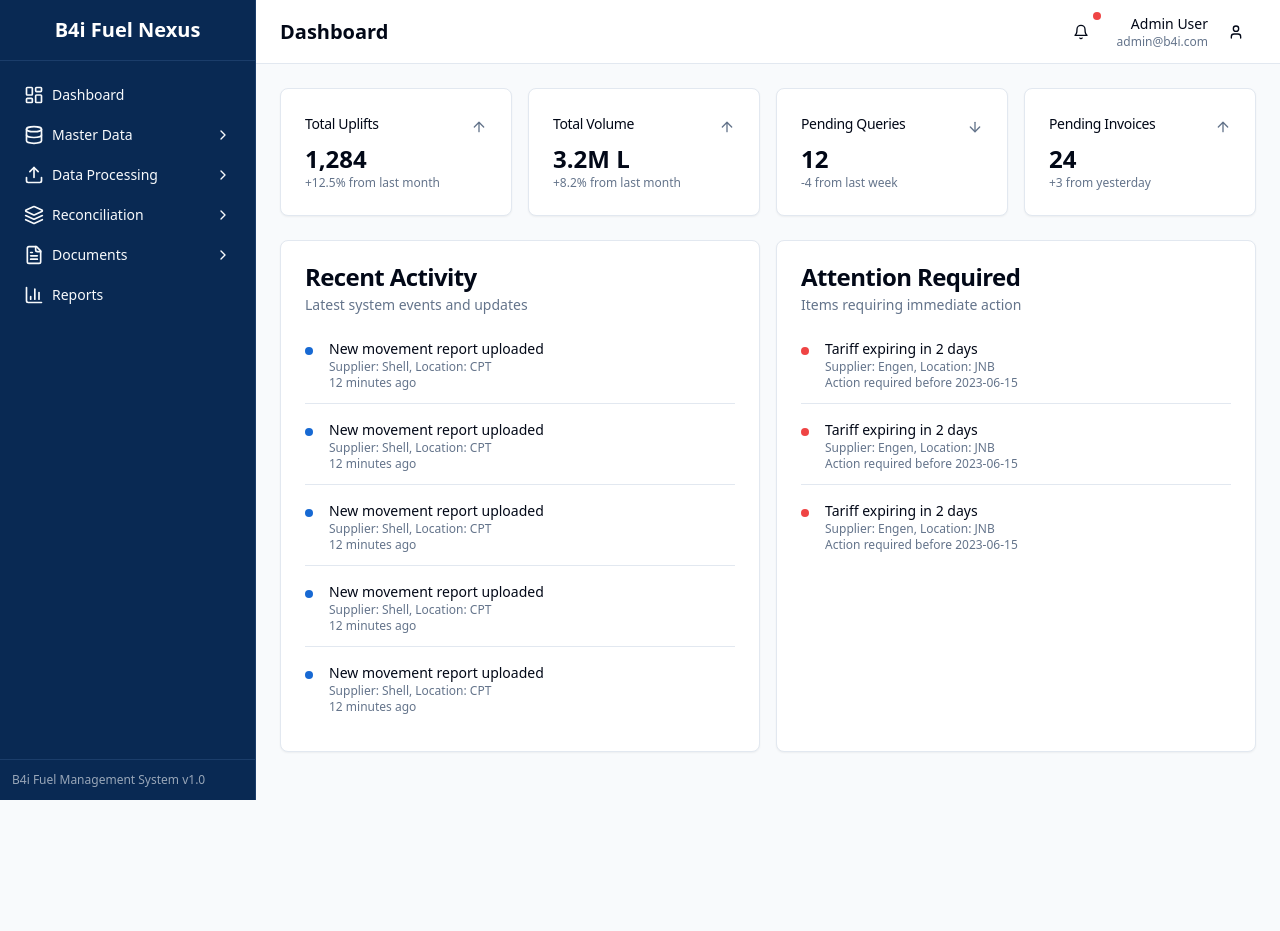
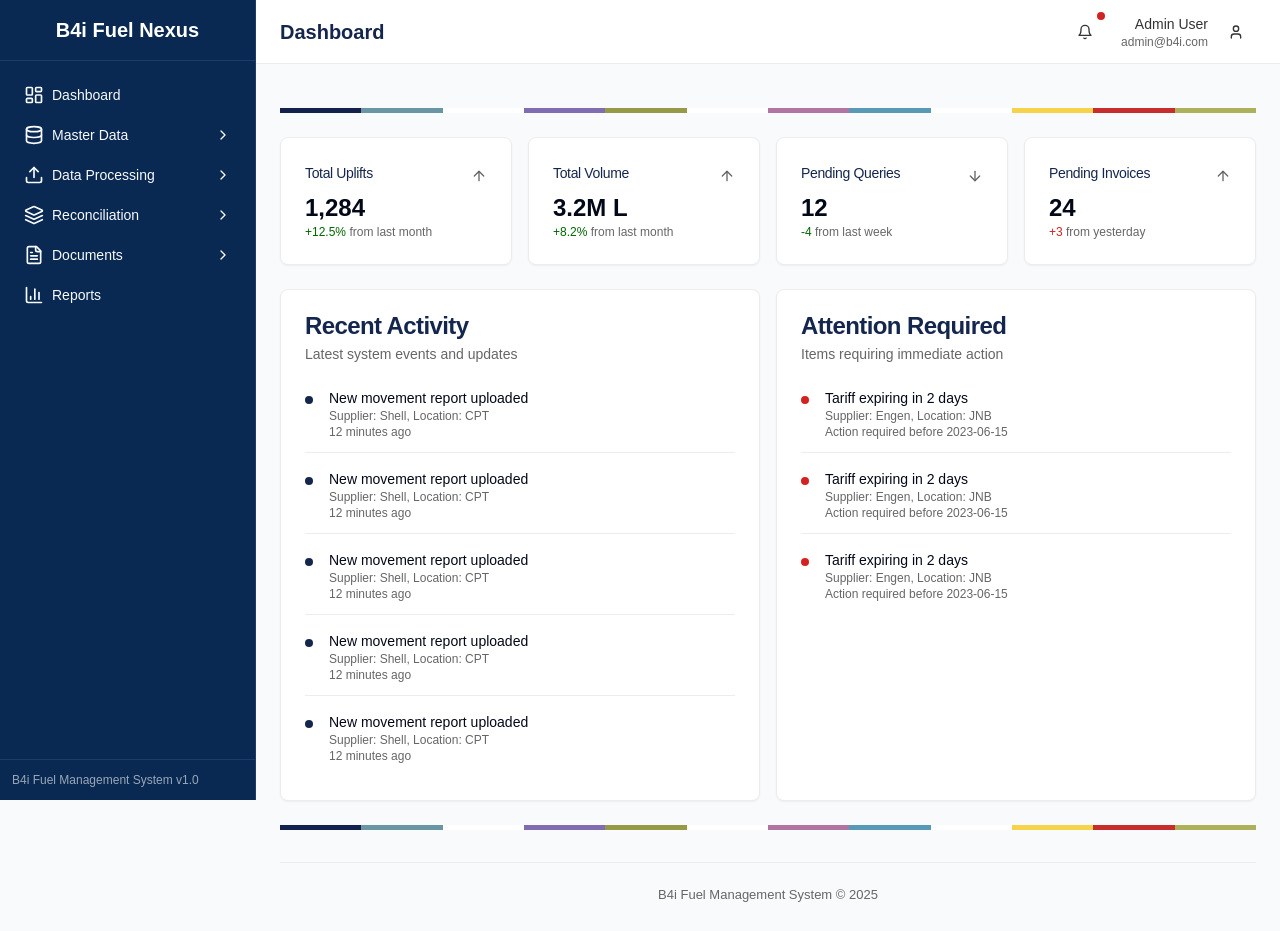
Before and after one commit to Morne004/fuel-nexus-tracker-51, a React (Vite) app: page /dashboard in a window 1280 px wide. Before the commit the page ends 800 px from the top, so only its background shows below. Built offline with nearby package versions, Linux system fonts and the light colour scheme.

Commit message:
feat: Apply B4i FMS UI style guide
This commit implements the B4i FMS UI style guide, including color palette, typography, spacing, and component standards. It also includes the implementation of reusable components such as PageLayout, ColorDivider, buttons, form elements, data tables, and modals.

```diff
--- a/src/components/layout/Header.tsx
+++ b/src/components/layout/Header.tsx
@@ -10,12 +10,12 @@ type HeaderProps = {
 const Header = ({ title }: HeaderProps) => {
   return (
     <header className="h-16 flex items-center justify-between px-6 border-b bg-white">
-      <h1 className="text-xl font-semibold">{title}</h1>
+      <h1 className="text-xl font-semibold text-primary">{title}</h1>
 
       <div className="flex items-center space-x-4">
         <Button variant="ghost" size="icon" className="relative">
           <Bell className="h-5 w-5" />
-          <span className="absolute top-0 right-0 h-2 w-2 rounded-full bg-red-500" />
+          <span className="absolute top-0 right-0 h-2 w-2 rounded-full bg-destructive" />
         </Button>
 
         <div className="flex items-center space-x-2">
--- a/src/components/layout/PageLayout.tsx
+++ b/src/components/layout/PageLayout.tsx
@@ -2,6 +2,7 @@
 import React from 'react';
 import Sidebar from './Sidebar';
 import Header from './Header';
+import ColorDivider from '@/components/ui/color-divider';
 
 type PageLayoutProps = {
   children: React.ReactNode;
@@ -14,7 +15,14 @@ const PageLayout = ({ children, title }: PageLayoutProps) => {
       <Sidebar />
       <div className="flex-1 ml-64">
         <Header title={title} />
-        <main className="p-6">{children}</main>
+        <div className="p-6">
+          <ColorDivider />
+          <main className="my-6">{children}</main>
+          <ColorDivider />
+          <footer className="text-center mt-8 pt-5 border-t text-muted-foreground text-[13px]">
+            B4i Fuel Management System &copy; {new Date().getFullYear()}
+          </footer>
+        </div>
       </div>
     </div>
   );
--- /dev/null
+++ b/src/components/ui/color-divider.tsx
@@ -0,0 +1,23 @@
+
+import React from 'react';
+
+const ColorDivider = () => {
+  return (
+    <div className="flex h-[5px] w-full my-5">
+      <div className="flex-grow h-full bg-[#14214D]"></div>
+      <div className="flex-grow h-full bg-[#6A95A3]"></div>
+      <div className="flex-grow h-full bg-[#FFFFFF]"></div>
+      <div className="flex-grow h-full bg-[#7F6CB1]"></div>
+      <div className="flex-grow h-full bg-[#969A47]"></div>
+      <div className="flex-grow h-full bg-[#FFFFFF]"></div>
+      <div className="flex-grow h-full bg-[#B075A1]"></div>
+      <div className="flex-grow h-full bg-[#5899B5]"></div>
+      <div className="flex-grow h-full bg-[#FFFFFF]"></div>
+      <div className="flex-grow h-full bg-[#F5D34B]"></div>
+      <div className="flex-grow h-full bg-[#C82D2D]"></div>
+      <div className="flex-grow h-full bg-[#AEB15C]"></div>
+    </div>
+  );
+};
+
+export default ColorDivider;
--- a/src/index.css
+++ b/src/index.css
@@ -14,24 +14,27 @@
     --popover: 0 0% 100%;
     --popover-foreground: 222.2 84% 4.9%;
 
-    --primary: 214 80% 46%;
-    --primary-foreground: 210 40% 98%;
+    --primary: 221 58% 19%;  /* #14214D Deep Navy Blue */
+    --primary-foreground: 0 0% 100%;  /* #FFFFFF White */
 
-    --secondary: 210 40% 96.1%;
+    --secondary: 0 0% 96%;  /* #f5f5f5 Light Gray */
     --secondary-foreground: 222.2 47.4% 11.2%;
 
     --muted: 210 40% 96.1%;
-    --muted-foreground: 215.4 16.3% 46.9%;
+    --muted-foreground: 0 0% 40%;  /* #666666 Slate Gray */
 
     --accent: 210 40% 96.1%;
     --accent-foreground: 222.2 47.4% 11.2%;
 
-    --destructive: 0 84.2% 60.2%;
+    --destructive: 0 72% 48%;  /* #C82D2D Error/Negative */
     --destructive-foreground: 210 40% 98%;
 
-    --border: 214.3 31.8% 91.4%;
-    --input: 214.3 31.8% 91.4%;
-    --ring: 214 80% 46%;
+    --success: 120 100% 20%;  /* #006600 Success/Positive */
+    --success-foreground: 0 0% 100%;
+
+    --border: 0 0% 93%;  /* #eeeeee Border Color */
+    --input: 0 0% 80%;  /* #cccccc Input Border */
+    --ring: 221 58% 19%;  /* #14214D */
 
     --radius: 0.5rem;
 
@@ -91,6 +94,46 @@
   }
 
   body {
-    @apply bg-background text-foreground;
+    @apply bg-[#f9f9f9] text-[#333333] font-sans text-base;
+  }
+
+  h1 {
+    @apply text-[26px] font-bold text-primary;
+  }
+
+  h2 {
+    @apply text-[22px] font-bold text-primary;
+  }
+
+  h3 {
+    @apply text-[18px] font-bold text-primary;
+  }
+
+  .small-text {
+    @apply text-[13px] text-muted-foreground;
+  }
+
+  .summary-box {
+    @apply bg-[#f8f9fa] rounded-lg p-4 my-5 border-l-4 border-l-primary;
+  }
+
+  .warning-box {
+    @apply bg-[#f8f9fa] rounded-lg p-4 my-5 border-l-4 border-l-destructive;
+  }
+
+  .summary-label {
+    @apply font-bold mr-2;
+  }
+
+  .amount-positive {
+    @apply text-success font-bold;
+  }
+
+  .amount-negative {
+    @apply text-destructive font-bold;
+  }
+
+  .required {
+    @apply text-destructive;
   }
 }
--- a/src/pages/Dashboard.tsx
+++ b/src/pages/Dashboard.tsx
@@ -17,7 +17,7 @@ const Dashboard = () => {
             <CardContent>
               <div className="text-2xl font-bold">1,284</div>
               <p className="text-xs text-muted-foreground">
-                +12.5% from last month
+                <span className="text-success">+12.5%</span> from last month
               </p>
             </CardContent>
           </Card>
@@ -29,7 +29,7 @@ const Dashboard = () => {
             <CardContent>
               <div className="text-2xl font-bold">3.2M L</div>
               <p className="text-xs text-muted-foreground">
-                +8.2% from last month
+                <span className="text-success">+8.2%</span> from last month
               </p>
             </CardContent>
           </Card>
@@ -41,7 +41,7 @@ const Dashboard = () => {
             <CardContent>
               <div className="text-2xl font-bold">12</div>
               <p className="text-xs text-muted-foreground">
-                -4 from last week
+                <span className="text-success">-4</span> from last week
               </p>
             </CardContent>
           </Card>
@@ -53,7 +53,7 @@ const Dashboard = () => {
             <CardContent>
               <div className="text-2xl font-bold">24</div>
               <p className="text-xs text-muted-foreground">
-                +3 from yesterday
+                <span className="text-destructive">+3</span> from yesterday
               </p>
             </CardContent>
           </Card>
--- /dev/null
+++ b/src/utils/formatting.ts
@@ -0,0 +1,19 @@
+
+// Format currency values
+export const formatCurrency = (amount: number | string): string => {
+  const numAmount = typeof amount === 'string' ? parseFloat(amount) : amount;
+  return 'R ' + numAmount.toLocaleString('en-ZA', {
+    minimumFractionDigits: 2,
+    maximumFractionDigits: 2
+  });
+};
+
+// Format dates
+export const formatDate = (dateString: string): string => {
+  const date = new Date(dateString);
+  return date.toLocaleDateString('en-ZA', {
+    day: '2-digit',
+    month: 'short',
+    year: 'numeric'
+  });
+};
--- a/tailwind.config.ts
+++ b/tailwind.config.ts
@@ -19,6 +19,9 @@ export default {
 			}
 		},
 		extend: {
+			fontFamily: {
+				sans: ['Arial', 'Helvetica', 'sans-serif'],
+			},
 			colors: {
 				border: 'hsl(var(--border))',
 				input: 'hsl(var(--input))',
@@ -36,6 +39,10 @@ export default {
 				destructive: {
 					DEFAULT: 'hsl(var(--destructive))',
 					foreground: 'hsl(var(--destructive-foreground))'
+				},
+				success: {
+					DEFAULT: 'hsl(var(--success))',
+					foreground: 'hsl(var(--success-foreground))'
 				},
 				muted: {
 					DEFAULT: 'hsl(var(--muted))',
@@ -62,7 +69,23 @@ export default {
 					'accent-foreground': 'hsl(var(--sidebar-accent-foreground))',
 					border: 'hsl(var(--sidebar-border))',
 					ring: 'hsl(var(--sidebar-ring))'
-				}
+				},
+				// B4i specific colors
+				'deep-navy': '#14214D',
+				'slate-gray': '#666666',
+				'light-gray': '#f5f5f5',
+				'teal-blue': '#6A95A3',
+				'purple': '#7F6CB1',
+				'olive-green': '#969A47',
+				'pink': '#B075A1',
+				'light-blue': '#5899B5',
+				'yellow': '#F5D34B',
+				'red': '#C82D2D',
+				'sage-green': '#AEB15C',
+				'success-green': '#006600',
+				'error-red': '#C82D2D',
+				'bg-gray': '#f9f9f9',
+				'border-color': '#eeeeee',
 			},
 			borderRadius: {
 				lg: 'var(--radius)',
```
